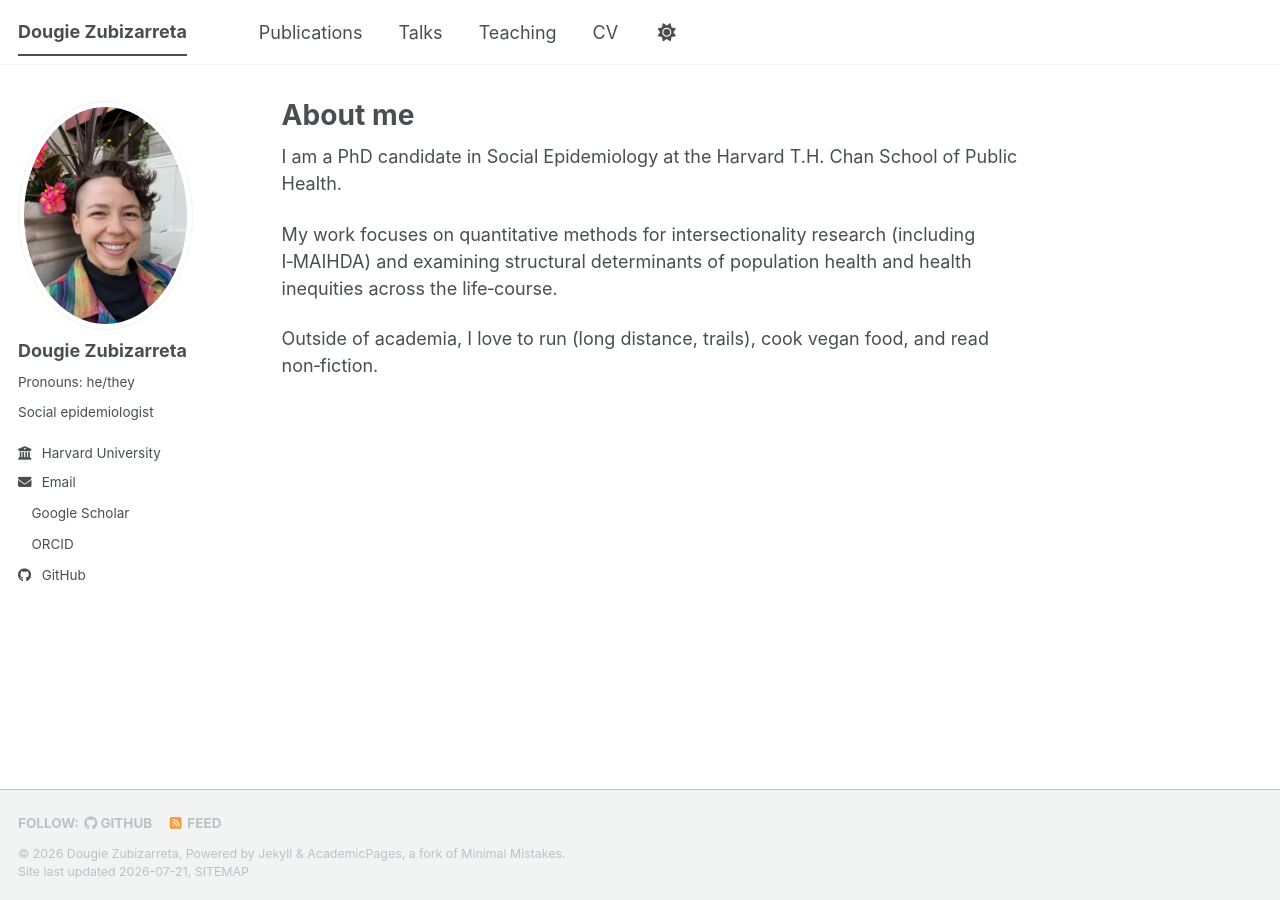
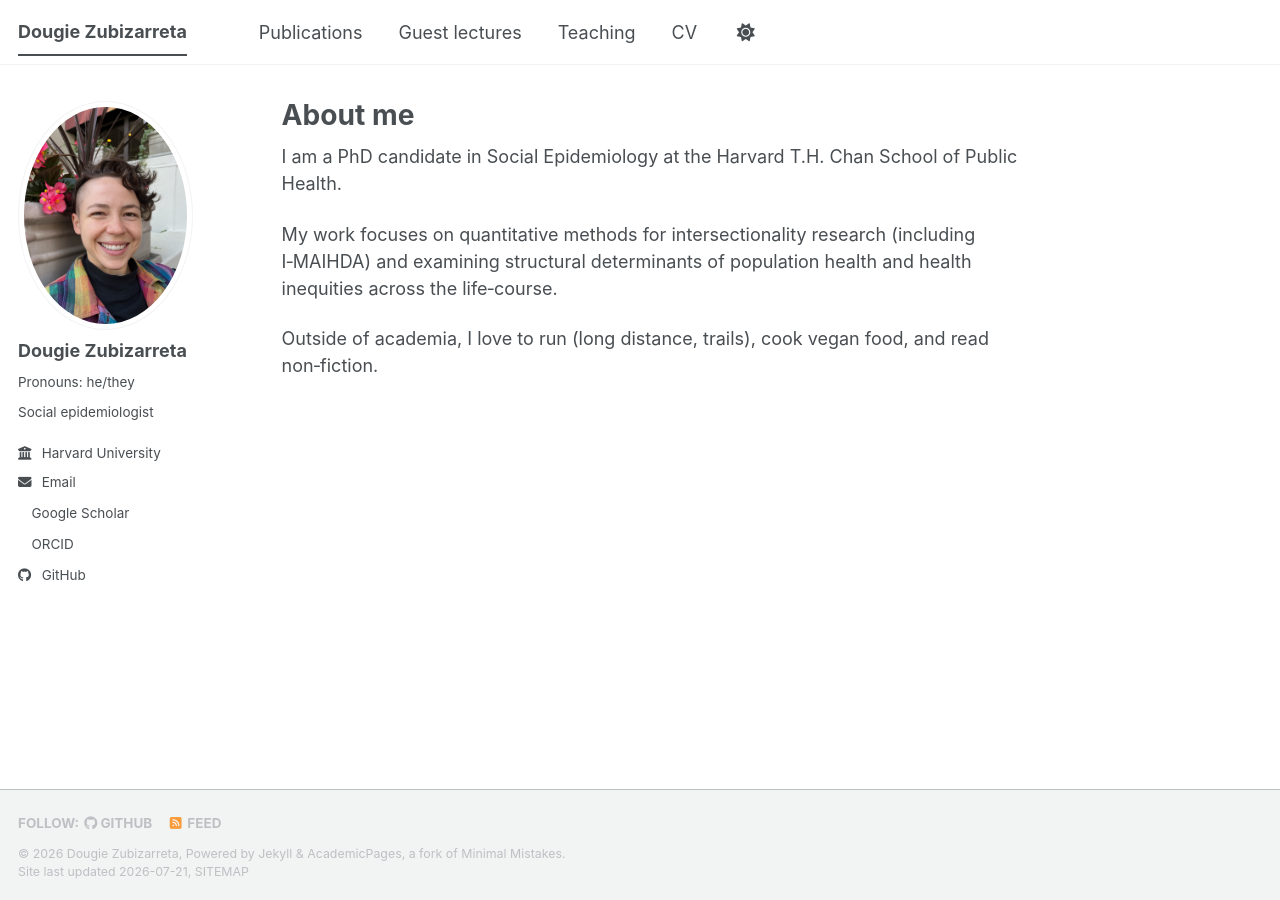
Before and after one commit to dougie-zubizarreta/dougie-zubizarreta.github.io, a Jekyll site: the page built from _pages/index.md, in a window 1280 px wide. Built offline with Jekyll 4.4.1, drawn with Linux system fonts in a browser that asks for light colours; a style sheet for code colours, icons or effects is not loaded.

Commit message:
Update navigation.yml

```diff
--- a/_data/navigation.yml
+++ b/_data/navigation.yml
@@ -11,8 +11,8 @@ main:
   - title: "Publications"
     url: /publications/
 
-  - title: "Talks"
-    url: /talks/
+  - title: "Guest lectures"
+    url: /guest lectures/
 
   - title: "Teaching"
     url: /teaching/
```
